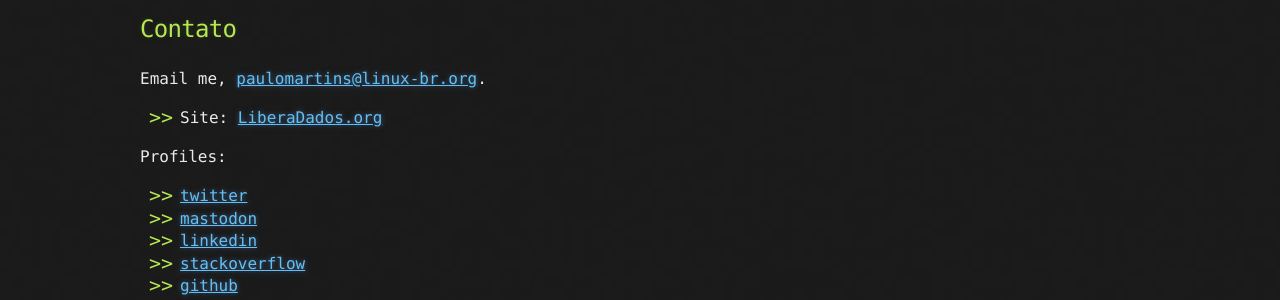
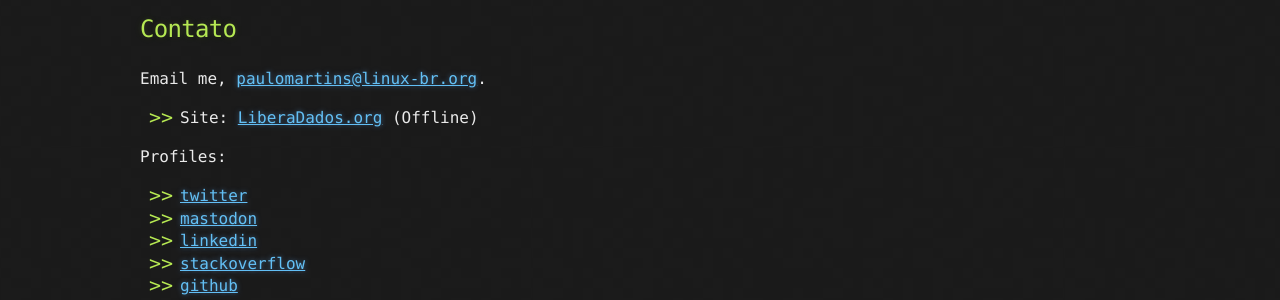
Before and after one commit to paullomarttins/paullomarttins.github.io, a Jekyll site: the page built from about.md, in a window 1280 px wide. Shown: the part 385-685 px from the top of the page. Built offline with Jekyll 4.4.1, drawn with Linux system fonts in a browser that asks for light colours.

Commit message:
Atualização do about

```diff
--- a/about.md
+++ b/about.md
@@ -11,7 +11,7 @@ I like GNU/Linux, free software is the way. My permissions are read and write, a
 
 ## Contato
 Email me, [paulomartins@linux-br.org](mailto:paulomartins@linux-br.org).
-- Site: [LiberaDados.org](https://liberadados.org)
+- Site: [LiberaDados.org](https://liberadados.org) (Offline)
 
 Profiles:
    - [twitter](https://twitter.com/_paulluss)
```
